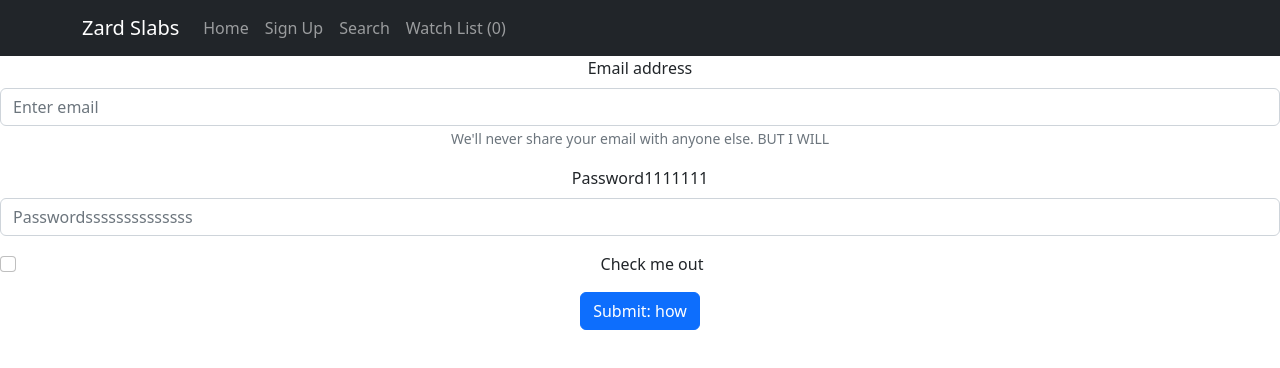
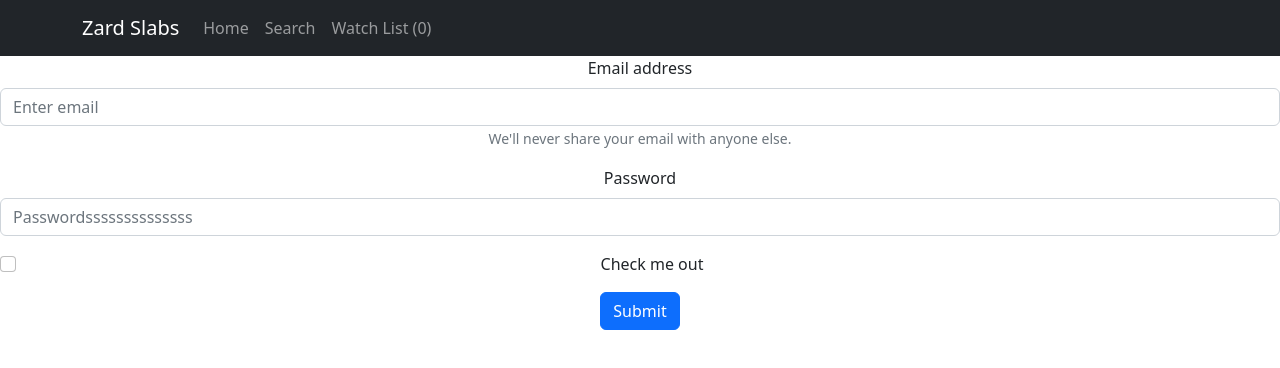
Before and after one commit to ryanlhy/Poke-Watchlist, a React (Create React App) app: page /signup in a window 1280 px wide. Shown: the top 368 px of the page. Built offline with nearby package versions, Linux system fonts and the light colour scheme.

Commit message:
comment out sign up page

```diff
--- a/src/Components/Navigation.js
+++ b/src/Components/Navigation.js
@@ -16,7 +16,7 @@ function Navigation(props) {
             <Nav.Link as={Link} to={"/"}>
               Home
             </Nav.Link>
-            <Nav.Link href="/signup">Sign Up</Nav.Link>
+            {/* <Nav.Link href="/signup">Sign Up</Nav.Link> */}
             <Nav.Link as={Link} to={"/search"}>
               <Nav>Search</Nav>
             </Nav.Link>
--- a/src/Components/SignUpForm.js
+++ b/src/Components/SignUpForm.js
@@ -9,19 +9,19 @@ function SignUpForm() {
         <Form.Label>Email address</Form.Label>
         <Form.Control type="email" placeholder="Enter email" />
         <Form.Text className="text-muted">
-          We'll never share your email with anyone else. BUT I WILL
+          We'll never share your email with anyone else.
         </Form.Text>
       </Form.Group>
 
       <Form.Group className="mb-3" controlId="formBasicPassword">
-        <Form.Label>Password1111111</Form.Label>
+        <Form.Label>Password</Form.Label>
         <Form.Control type="password" placeholder="Passwordssssssssssssss" />
       </Form.Group>
       <Form.Group className="mb-3" controlId="formBasicCheckbox">
         <Form.Check type="checkbox" label="Check me out" />
       </Form.Group>
       <Button variant="primary" type="submit">
-        Submit: how
+        Submit
       </Button>
     </Form>
   );
```
